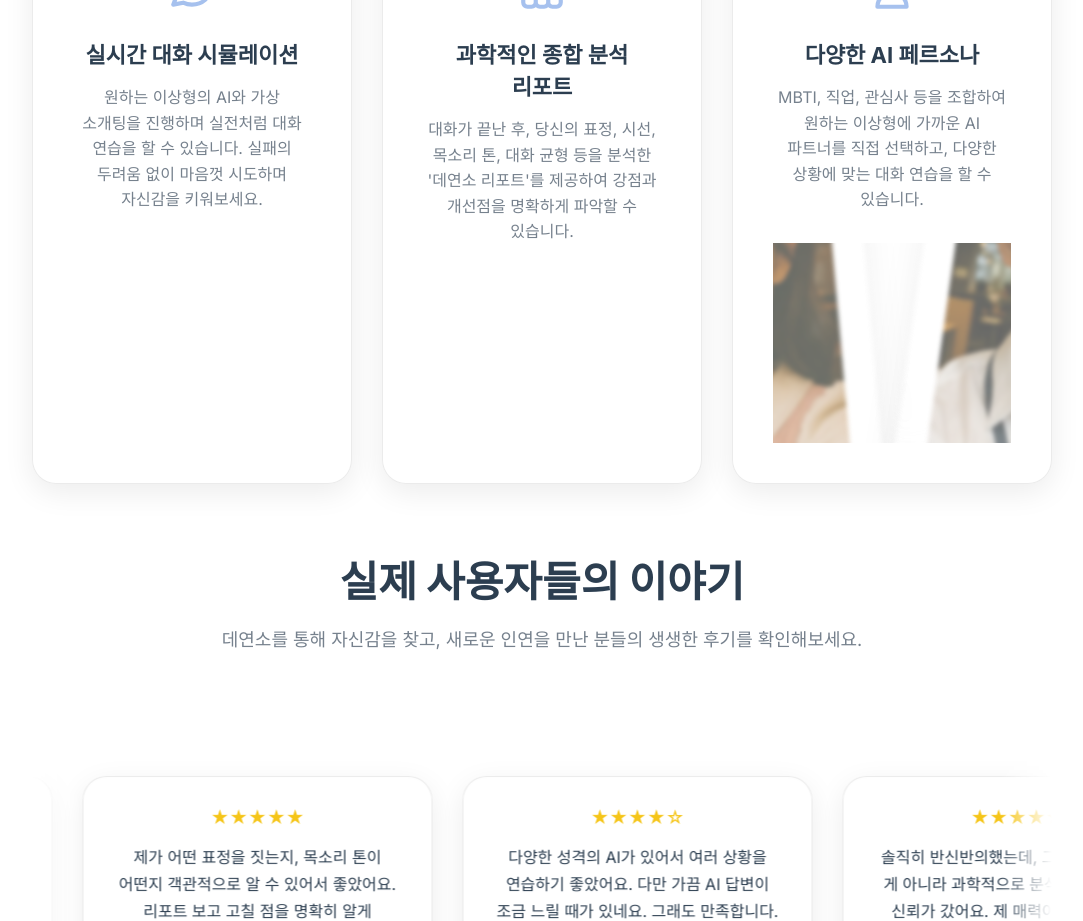
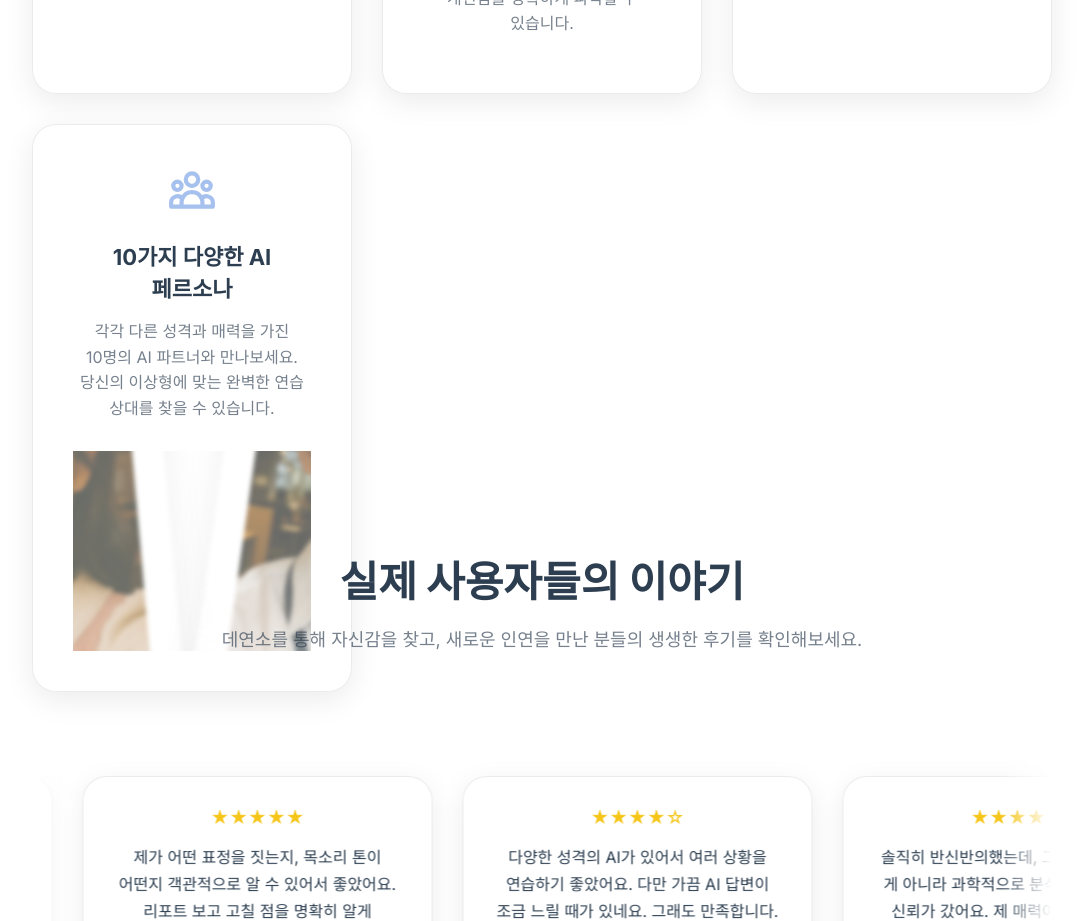
Before and after one commit to gigas5234/dys-frontend, a Next.js app: page / in a window 1280 px wide. Shown: the part 2720-3641 px from the top of the page, without its empty margins (98-1181 px from the left). Built offline with nearby package versions, Linux system fonts and the light colour scheme.

Commit message:
Features Section에 4번째 카드 추가: 10가지 다양한 AI 페르소나를 별도 섹션으로 분리

```diff
--- a/app/page.jsx
+++ b/app/page.jsx
@@ -658,10 +658,18 @@ function HomePage() {
                         <h3>과학적인 종합 분석 리포트</h3>
                         <p>대화가 끝난 후, 당신의 표정, 시선, 목소리 톤, 대화 균형 등을 분석한 '데연소 리포트'를 제공하여 강점과 개선점을 명확하게 파악할 수 있습니다.</p>
                     </div>
-                    <div className="feature-card reveal" style={{transitionDelay: '0.3s'}}>
-                        <svg className="icon" xmlns="http://www.w3.org/2000/svg" fill="none" viewBox="0 0 24 24" stroke="currentColor"><path strokeLinecap="round" strokeLinejoin="round" strokeWidth="2" d="M16 7a4 4 0 11-8 0 4 4 0 018 0zM12 14a7 7 0 00-7 7h14a7 7 0 00-7-7z" /></svg>
+                                        <div className="feature-card reveal" style={{transitionDelay: '0.3s'}}>
+                         <svg className="icon" xmlns="http://www.w3.org/2000/svg" fill="none" viewBox="0 0 24 24" stroke="currentColor"><path strokeLinecap="round" strokeLinejoin="round" strokeWidth="2" d="M16 7a4 4 0 11-8 0 4 4 0 018 0zM12 14a7 7 0 00-7 7h14a7 7 0 00-7-7z" /></svg>
                         <h3>다양한 AI 페르소나</h3>
                         <p>MBTI, 직업, 관심사 등을 조합하여 원하는 이상형에 가까운 AI 파트너를 직접 선택하고, 다양한 상황에 맞는 대화 연습을 할 수 있습니다.</p>
+                    </div>
+
+                    <div className="feature-card reveal" style={{transitionDelay: '0.45s'}}>
+                        <svg className="icon" xmlns="http://www.w3.org/2000/svg" fill="none" viewBox="0 0 24 24" stroke="currentColor">
+                            <path strokeLinecap="round" strokeLinejoin="round" strokeWidth="2" d="M17 20h5v-2a3 3 0 00-5.356-1.857M17 20H7m10 0v-2c0-.656-.126-1.283-.356-1.857M7 20H2v-2a3 3 0 015.356-1.857M7 20v-2c0-.656.126-1.283.356-1.857m0 0a5.002 5.002 0 019.288 0M15 7a3 3 0 11-6 0 3 3 0 016 0zm6 3a2 2 0 11-4 0 2 2 0 014 0zM7 10a2 2 0 11-4 0 2 2 0 014 0z" />
+                        </svg>
+                        <h3>10가지 다양한 AI 페르소나</h3>
+                        <p>각각 다른 성격과 매력을 가진 10명의 AI 파트너와 만나보세요. 당신의 이상형에 맞는 완벽한 연습 상대를 찾을 수 있습니다.</p>
 
                         {/* 다이나믹 페르소나 카드뷰 */}
                         <div className="persona-showcase">
```
